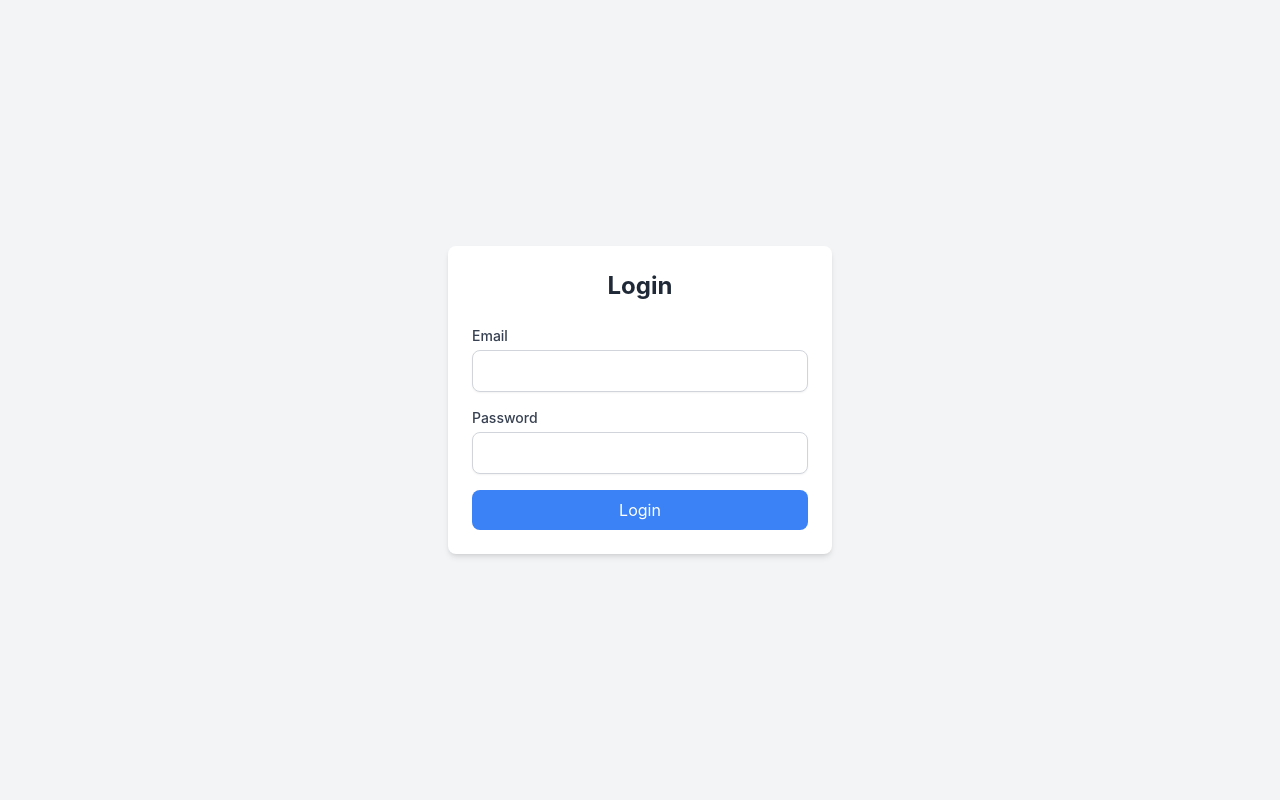
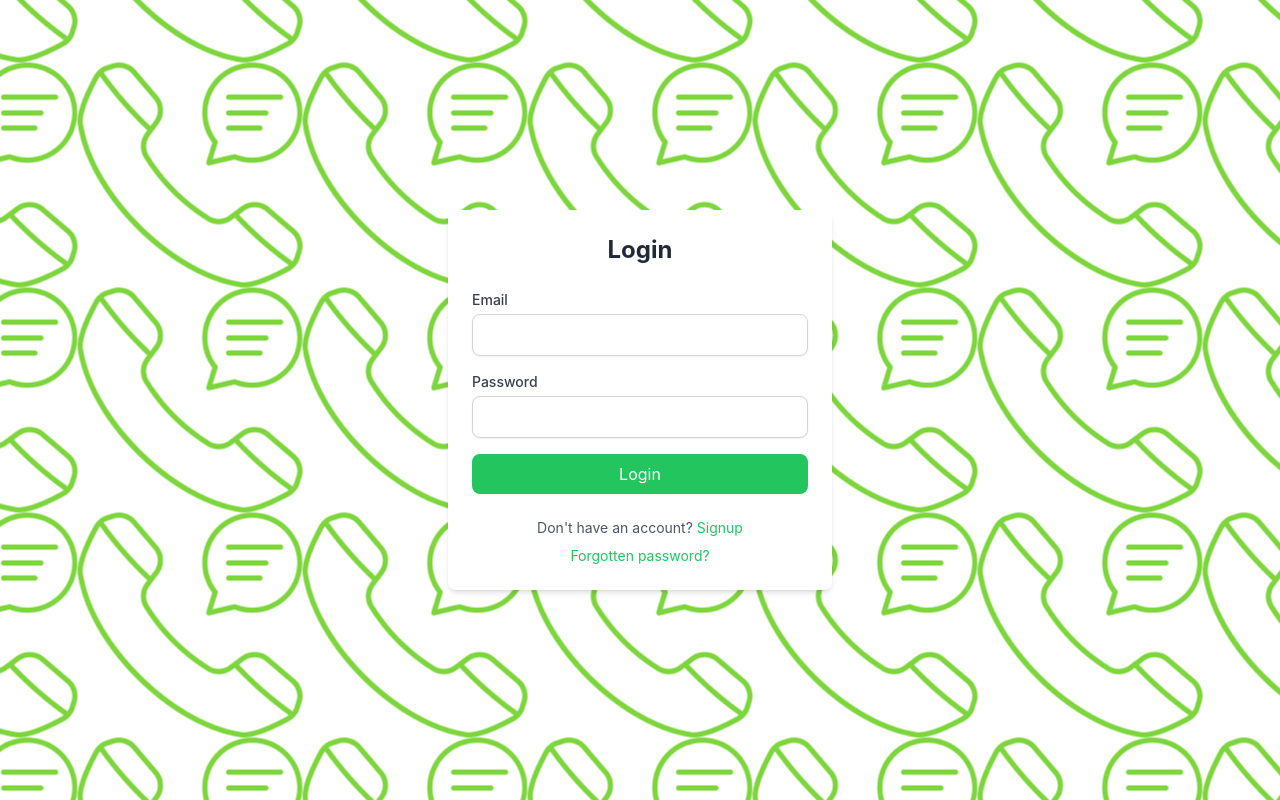
Before and after one commit to Jerry-Khobby/fullstack-chat-app, a React (Create React App) app in the folder client/: page / in a window 1280 px wide. Built offline with nearby package versions, Linux system fonts and the light colour scheme.

Commit message:
done with the login page

```diff
--- a/client/src/components/login.jsx
+++ b/client/src/components/login.jsx
@@ -18,7 +18,14 @@ const Login = () => {
   };
 
   return (
-    <div className="flex items-center justify-center min-h-screen bg-gray-100">
+    <div
+      className="flex items-center justify-center min-h-screen"
+      style={{
+        backgroundImage: `url("/images.png")`,
+        backgroundSize: "auto",
+        backgroundPosition: "center",
+      }}
+    >
       <div className="w-full max-w-sm p-6 bg-white rounded-lg shadow-md">
         <h2 className="text-2xl font-bold text-center text-gray-800 mb-6">
           Login
@@ -60,11 +67,27 @@ const Login = () => {
           </div>
           <button
             type="submit"
-            className="w-full px-4 py-2 text-white bg-blue-500 rounded-lg hover:bg-blue-600 focus:outline-none focus:ring-2 focus:ring-blue-400"
+            className="w-full px-4 py-2 text-white bg-green-500 rounded-lg hover:bg-green-600 focus:outline-none focus:ring-2 focus:ring-blue-400"
           >
             Login
           </button>
         </form>
+        <div className="mt-6 text-sm text-center text-gray-600">
+          <p>
+            Don't have an account?{" "}
+            <a href="/signup" className="text-green-500 hover:underline">
+              Signup
+            </a>
+          </p>
+          <p className="mt-2">
+            <a
+              href="/forgot-password"
+              className="text-green-500 hover:underline"
+            >
+              Forgotten password?
+            </a>
+          </p>
+        </div>
       </div>
     </div>
   );
```
Also changed, not shown: client/public/images.png (added).
